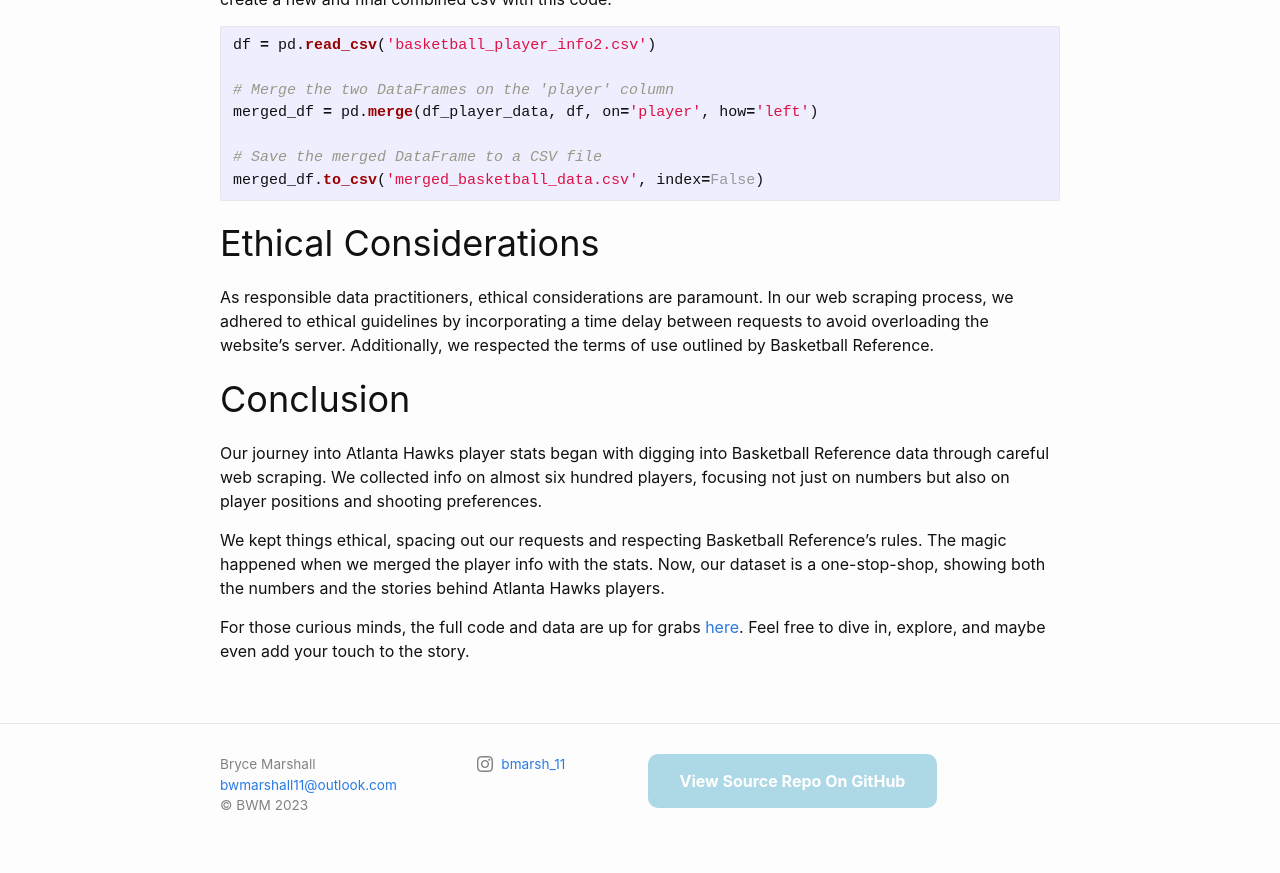
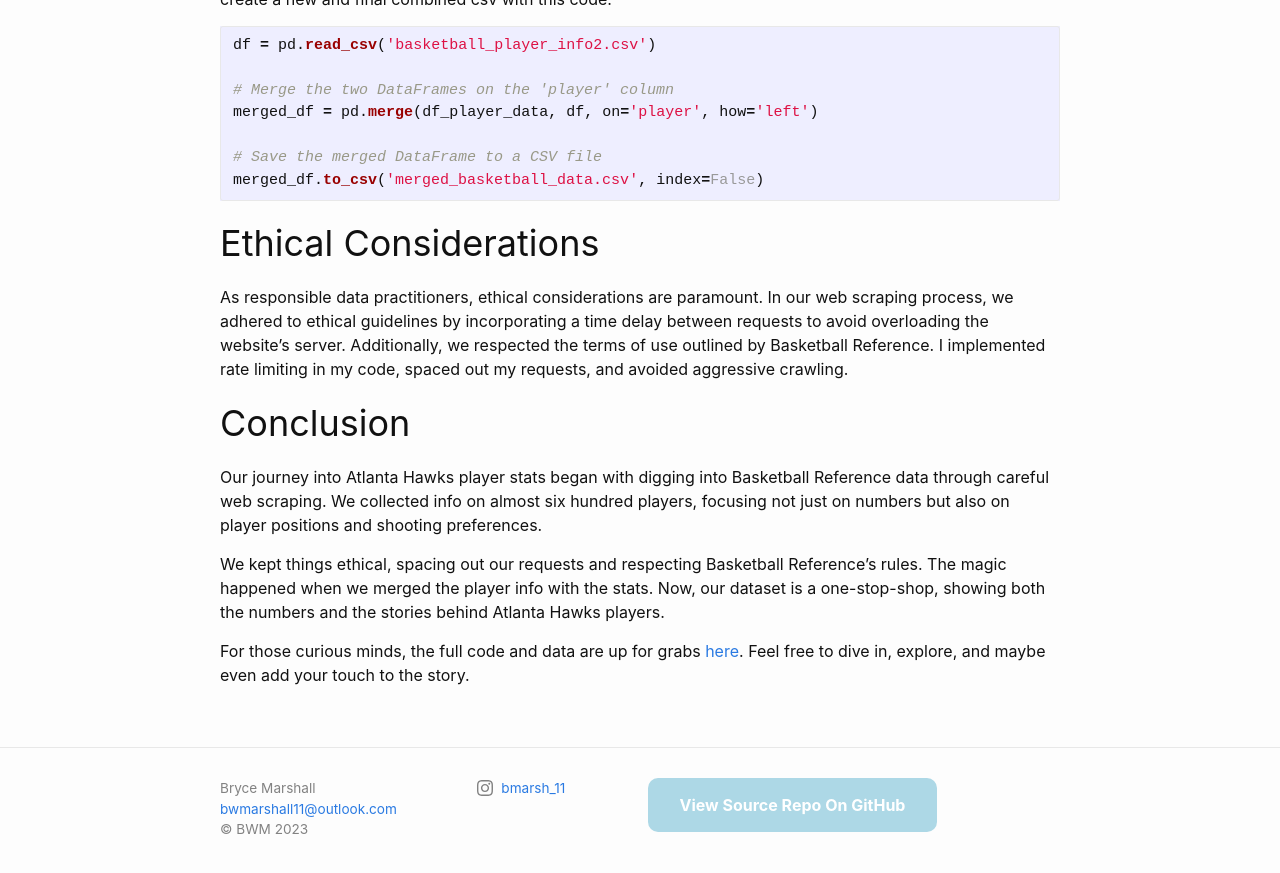
Before and after one commit to bryce11m/my-blog, a Jekyll site: the page built from _posts/2023-12-13-data-collection.md, in a window 1280 px wide and 900 px high, scrolled down 3481 px. Shown: the top 873 px of the window. Built offline with Jekyll 4.4.1, drawn with Linux system fonts in a browser that asks for light colours; our own code applies the rules of GitHub Pages for plain Markdown files; comment, search, counter and statistics services are not loaded.

Commit message:
Update 2023-12-13-data-collection.md

```diff
--- a/_posts/2023-12-13-data-collection.md
+++ b/_posts/2023-12-13-data-collection.md
@@ -131,7 +131,7 @@ merged_df.to_csv('merged_basketball_data.csv', index=False)
 
 # Ethical Considerations
 
-As responsible data practitioners, ethical considerations are paramount. In our web scraping process, we adhered to ethical guidelines by incorporating  a time delay between requests to avoid overloading the website’s server. Additionally, we respected the terms of use outlined by Basketball Reference.
+As responsible data practitioners, ethical considerations are paramount. In our web scraping process, we adhered to ethical guidelines by incorporating  a time delay between requests to avoid overloading the website’s server. Additionally, we respected the terms of use outlined by Basketball Reference. I implemented rate limiting in my code, spaced out my requests, and avoided aggressive crawling.
 
 # Conclusion
 
```
